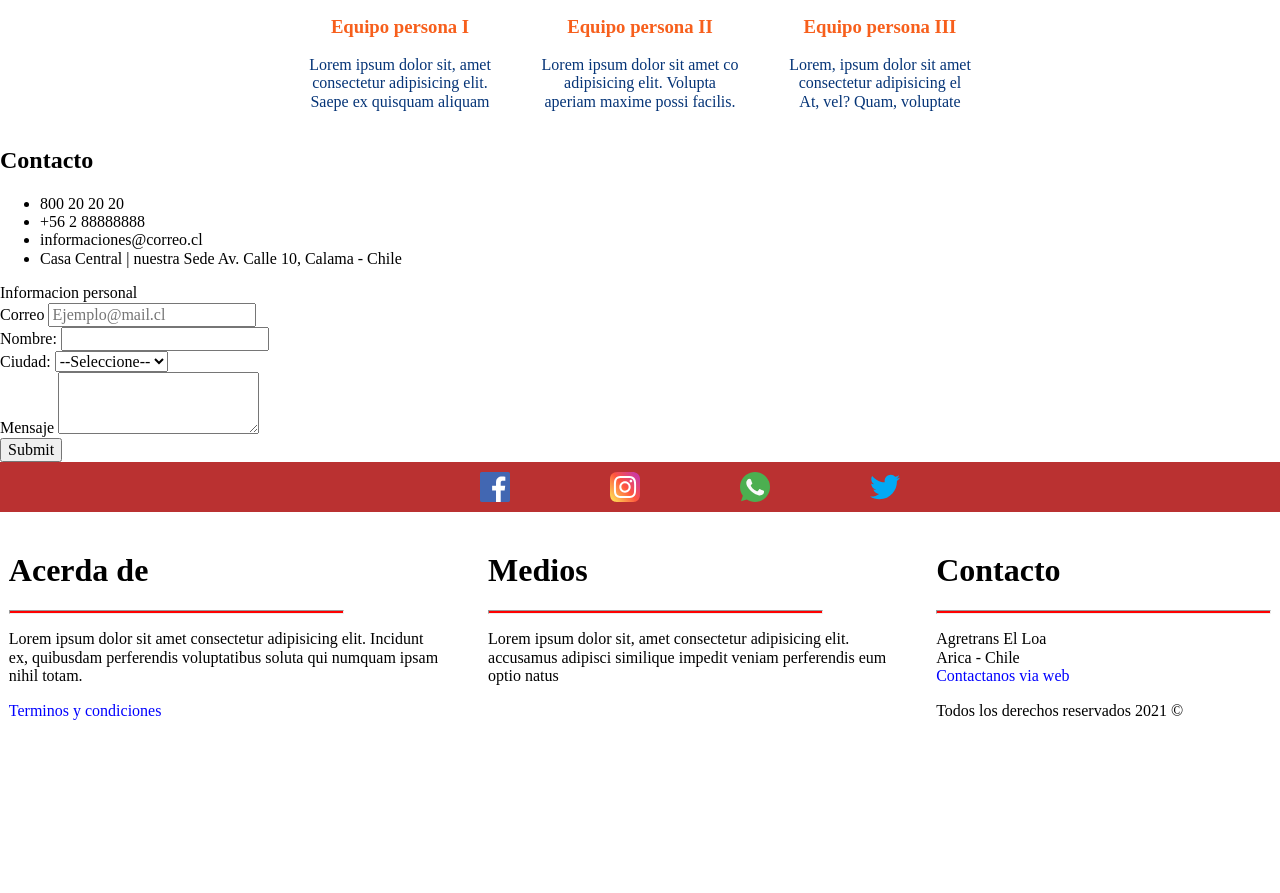
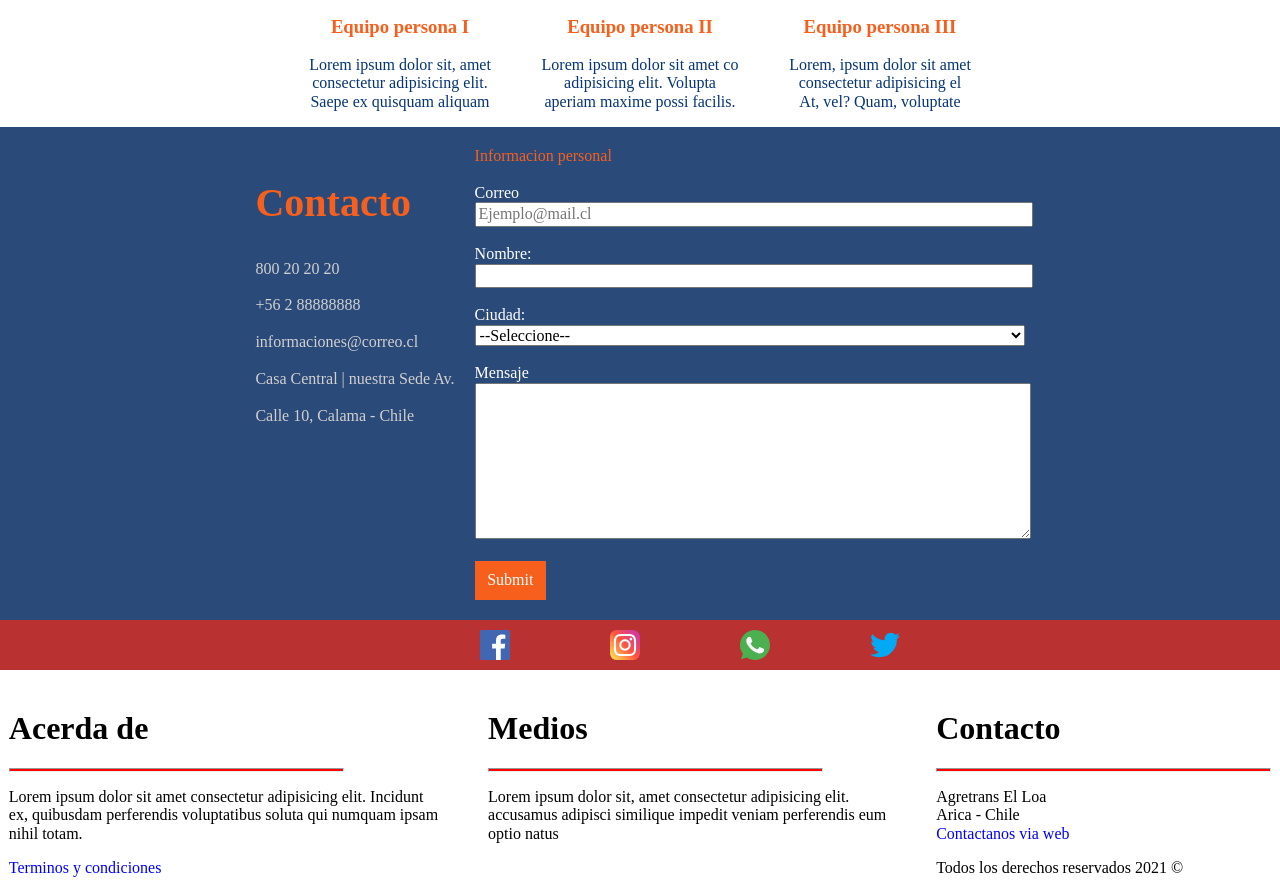
Before and after one commit to BeaKust/prueban1-front-end, a plain HTML site: page agretransloa/index.html in a window 1280 px wide. Shown: the part 2060-2953 px from the top of the page. Before the commit the page ends 2796 px from the top, so only its background shows below. Drawn offline with nearby package versions, Linux system fonts and the light colour scheme.

Commit message:
100% COMPLETADO

```diff
--- a/agretransloa/css/styles.css
+++ b/agretransloa/css/styles.css
@@ -300,3 +300,61 @@ hr {
 .persona3 {
     margin-left: 3rem;
 }
+
+
+
+
+.papanashei{
+    background-color: #2A4B7A;
+    display: flex;
+    justify-content: center;
+    padding-top: 2rem;
+    padding-bottom: 2rem;
+}
+
+.personalnashei legend {
+    color: #F75F1C;
+}
+
+.personalnashei label {
+    color: #ffff;
+}
+
+.personalnashei {
+    margin-left: 2rem;
+    width: 55rem;
+}
+
+
+.contactonashei p {
+    color: #d3cfcf;
+}
+
+
+.contactonashei h2 {
+    color: #F75F1C;
+    font-size: 4rem ;
+}
+
+.personalnashei input {
+    width: 100%;
+}
+
+.personalnashei select {
+    width: 100%;
+}
+
+.personalnashei textarea{
+    width: 100%;
+    height: 15rem;
+}
+
+
+#inputgood {
+width: 13%;
+background-color: #F75F1C;
+color: #fff;
+padding-top: 1rem;
+padding-bottom: 1rem;
+border: 0.5rem #F75F1C;
+}
--- a/agretransloa/index.html
+++ b/agretransloa/index.html
@@ -149,27 +149,34 @@
             </div>
 
 
+        <div class="papanashei">
+            <div class="contactonashei">
+                <h2>Contacto</h2>
 
-        <h2>Contacto</h2>
-        <ul>
-            <li>800 20 20 20 </li>
-            <li>+56 2 88888888</li>
-            <li>informaciones@correo.cl</li>
-            <li>Casa Central | nuestra Sede Av. Calle 10, Calama - Chile</li>
-        </ul>
+                  <p> 800 20 20 20 <br><br>
+                    +56 2 88888888 <br><br>
+                    informaciones@correo.cl <br><br>
+                    Casa Central | nuestra Sede Av.<br><br>
+                         Calle 10, Calama - Chile</p>
 
+            </div>
+
+            <div class="personalnashei">
                 <form>
                     <legend>Informacion personal</legend>
+                    <br>
                     <div>
-                <label>Correo</label>
-                <input type="text" placeholder="Ejemplo@mail.cl">
+                        <label>Correo</label><br>
+                        <input type="text" placeholder="Ejemplo@mail.cl" >
                     </div>
+                    <br>
                     <div>
-                <label>Nombre:</label>
+                        <label>Nombre:</label><br>
                         <input type="text">
                     </div>
+                    <br>
                     <div>
-                <label>Ciudad:</label>
+                        <label>Ciudad:</label><br>
                         <select>
                             <option selected>--Seleccione--</option>
                             <option value="1">Arica</option>
@@ -177,14 +184,18 @@
                             <option value="3">Santiago</option>
                         </select>
                     </div>
+                    <br>
                     <div>
-                <label>Mensaje</label>
+                        <label>Mensaje</label><br>
                         <textarea rows="3"></textarea>
                     </div>
                     <div>
-                <input type="submit">
+                        <br>
+                        <input id="inputgood" type="submit">
                     </div>
                 </form>
+            </div>
+        </div>
         <!--Fin Main-->
     </main>
 
```
Lines whose indentation alone changed are shown as unchanged.
